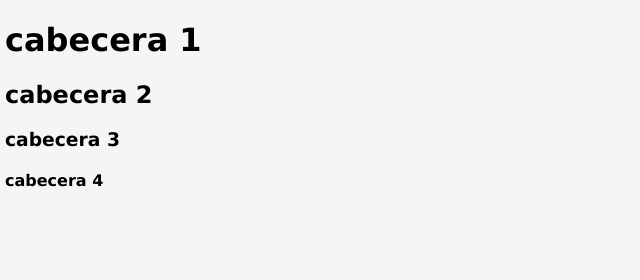
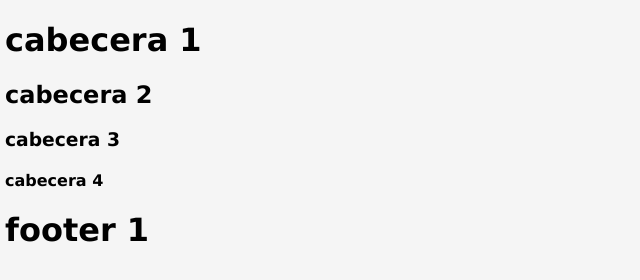
Before and after one commit to jowar8/prueba2020, a plain HTML site: page index.html in a window 1280 px wide. Shown: the whole page, without its empty margins (0-640 px from the left). Drawn offline with Linux system fonts and the light colour scheme.

Commit message:
prueba 001 footer

```diff
--- a/index.html
+++ b/index.html
@@ -13,6 +13,10 @@
     <h3>cabecera 3</h3>
     <h4>cabecera 4</h4>
     <div class="content"></div>
-    <div class="footer"></div>
+    <div class="footer">
+        <h1>footer 1</h1>
+
+
+    </div>
 </body>
 </html>
```
